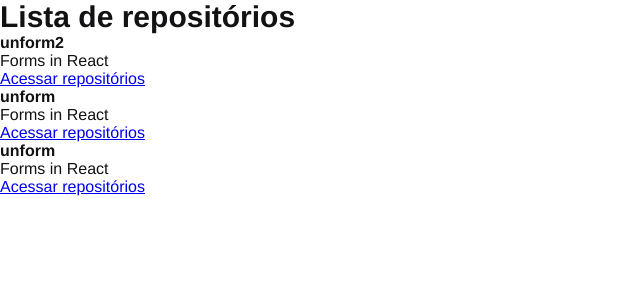
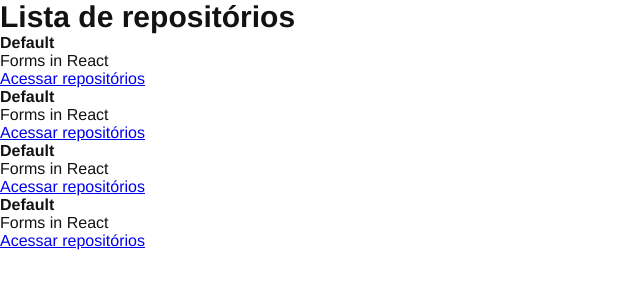
Before and after one commit to TrellixVulnTeam/01-github-explorer_O3J5, a React app: page / in a window 1280 px wide. Shown: the top 300 px of the page, without its empty margins (0-640 px from the left). Built offline with nearby package versions, Linux system fonts and the light colour scheme.

Commit message:
class 2.2

```diff
--- /dev/null
+++ b/src/components/RepositoryItem.jsx
@@ -0,0 +1,12 @@
+export function RepositoryItem(props) {
+  return (
+    <li>
+      <strong>{props.repository.name ?? 'Default'}</strong>
+      <p>{props.repository.description}</p>
+
+      <a href={props.repository.link}>
+          Acessar repositórios
+      </a>
+    </li>
+  )
+}
--- a/src/components/RepositoryList.jsx
+++ b/src/components/RepositoryList.jsx
@@ -1,35 +1,20 @@
+import { RepositoryItem} from "./RepositoryItem";
 
-const repositoryName = 'unform2'
+const repository = {
+  repository: 'unform2',
+  description: 'Forms in React',
+  link: 'https://github.com/unform/unform'
+}
 
 export function RepositoryList() {
   return (
     <section className = "repository-list">
       <h1>Lista de repositórios</h1>
       <ul>
-        <li>
-          <strong>{repositoryName}</strong>
-          <p>Forms in React</p>
-
-          <a href="#">
-              Acessar repositórios
-          </a>
-        </li>
-        <li>
-          <strong>unform</strong>
-          <p>Forms in React</p>
-
-          <a href="#">
-              Acessar repositórios
-          </a>
-        </li>
-        <li>
-          <strong>unform</strong>
-          <p>Forms in React</p>
-
-          <a href="#">
-              Acessar repositórios
-          </a>
-        </li>
+        <RepositoryItem repository={repository} />
+        <RepositoryItem repository={repository} />
+        <RepositoryItem repository={repository} />
+        <RepositoryItem repository={repository} />
       </ul>
     </section>
   )
```
